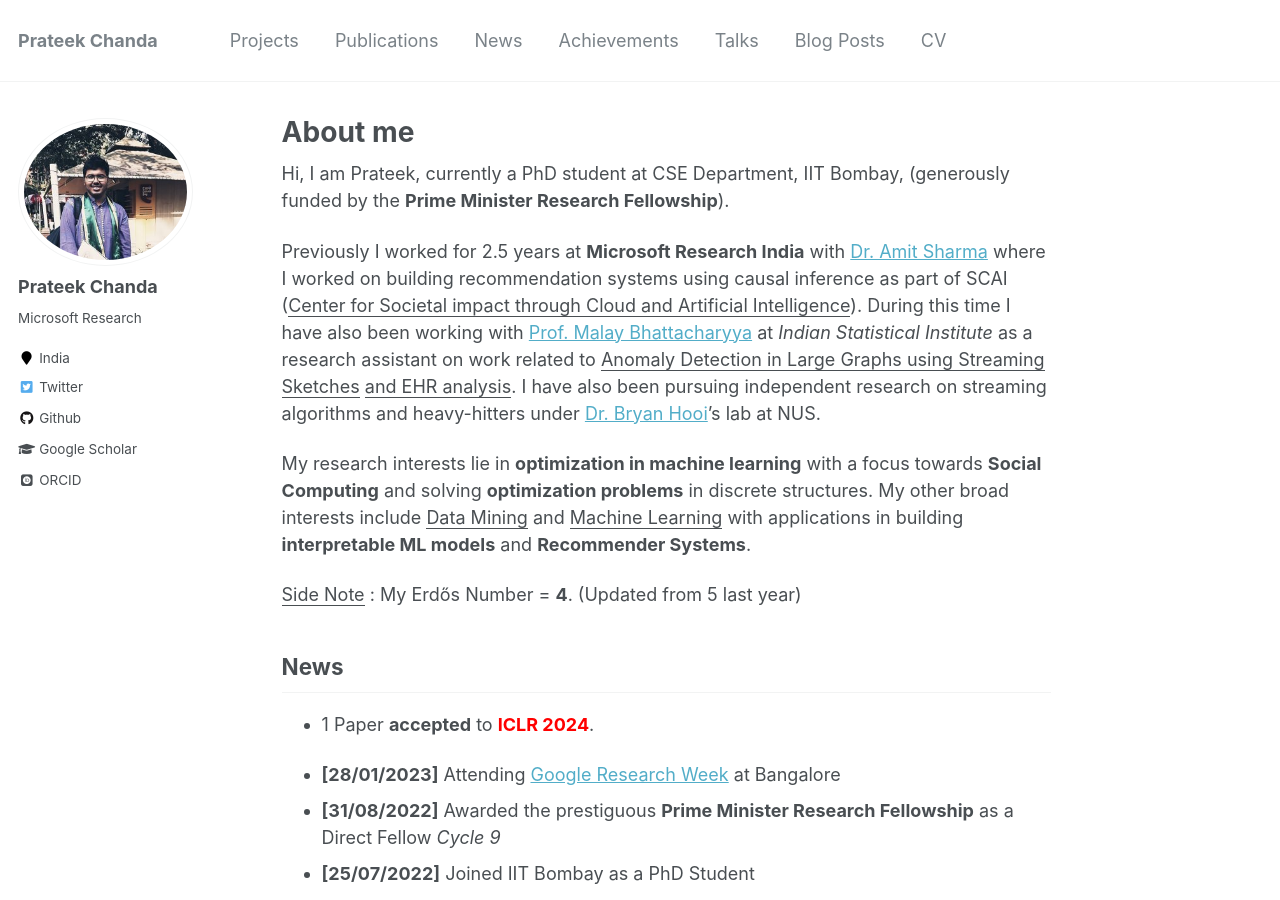
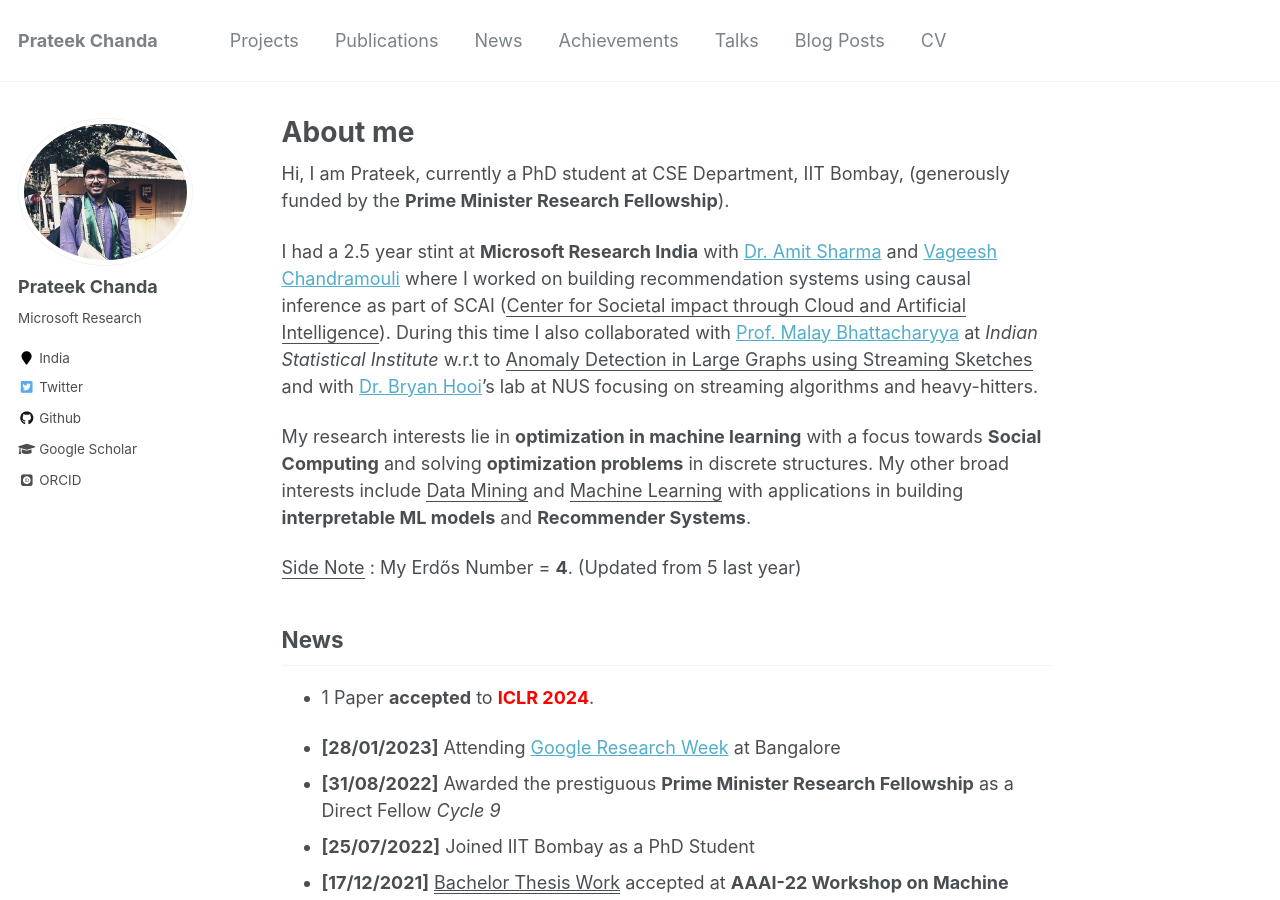
Before and after one commit to prateekiiest/prateekist.github.io, a Jekyll site: the page built from _pages/about.md, in a window 1280 px wide and 900 px high. Built offline with Jekyll 4.4.1, drawn with Linux system fonts in a browser that asks for light colours; some web fonts are replaced.

Commit message:
Update about.md

```diff
--- a/_pages/about.md
+++ b/_pages/about.md
@@ -10,7 +10,7 @@ redirect_from:
 
 Hi, I am Prateek, currently a PhD student at CSE Department, IIT Bombay, (generously funded by the **Prime Minister Research Fellowship**).
 
-Previously I worked for 2.5 years at **Microsoft Research India** with [Dr. Amit Sharma](http://www.amitsharma.in/) where I worked on building recommendation systems using causal inference  as part of SCAI (<ins>Center for Societal impact through Cloud and Artificial Intelligence</ins>). During this time I have also been working with [Prof. Malay Bhattacharyya](https://www.isical.ac.in/~malaybhattacharyya/) at *Indian Statistical Institute* as a research assistant on work related to <ins>Anomaly Detection in Large Graphs using Streaming Sketches</ins> <ins>and EHR analysis</ins>. I have also been pursuing independent research on streaming algorithms and heavy-hitters under [Dr. Bryan Hooi](https://bhooi.github.io/)'s lab at NUS.
+I had a 2.5 year stint at **Microsoft Research India** with [Dr. Amit Sharma](http://www.amitsharma.in/) and [Vageesh Chandramouli](https://www.microsoft.com/en-us/research/people/vachand/) where I worked on building recommendation systems using causal inference  as part of SCAI (<ins>Center for Societal impact through Cloud and Artificial Intelligence</ins>). During this time I also collaborated with [Prof. Malay Bhattacharyya](https://www.isical.ac.in/~malaybhattacharyya/) at *Indian Statistical Institute* w.r.t to <ins>Anomaly Detection in Large Graphs using Streaming Sketches</ins> and with [Dr. Bryan Hooi](https://bhooi.github.io/)'s lab at NUS focusing on streaming algorithms and heavy-hitters.
 
 
 My research interests lie in **optimization in machine learning** with a focus towards **Social Computing** and solving **optimization problems** in discrete structures.
```
